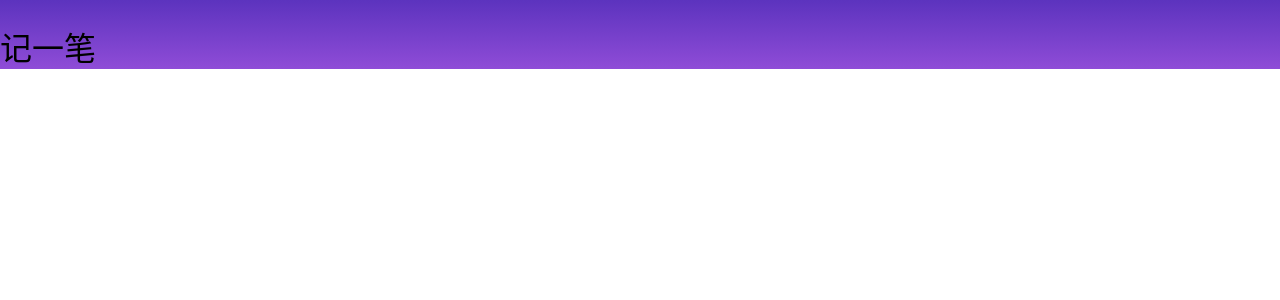
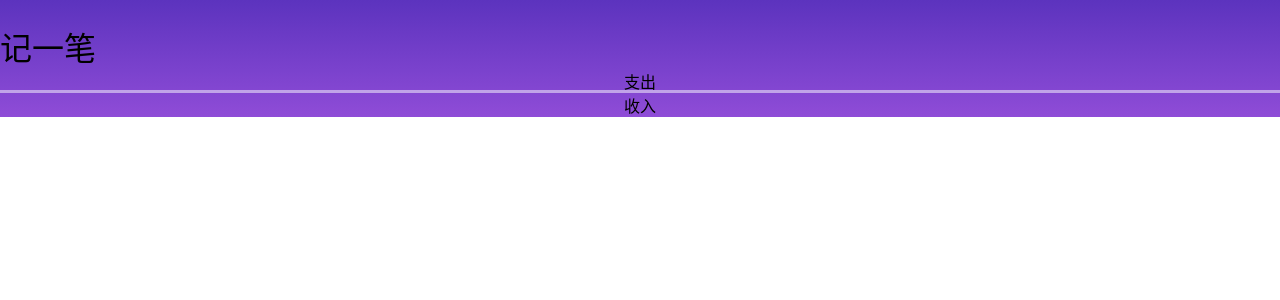
Before and after one commit to floatGray/react-money, a React (Vite) app: page /items/new in a window 1280 px wide. Shown: the top 300 px of the page. Built offline with nearby package versions, Linux system fonts and the light colour scheme.

Commit message:
添加导航栏

```diff
--- a/src/components/Tabs.tsx
+++ b/src/components/Tabs.tsx
@@ -6,12 +6,13 @@
   }[]
   value: T
   onChange: (key: T) => void
+  className: string
 }
 
 export const Tabs = <T extends string>(props: Props<T>) => {
-  const { tabItems, value, onChange } = props
+  const { tabItems, value, onChange, className } = props
   return (
-    <ol flex text-white children-px-24px children-py-12px>
+    <ol className={className} flex text-white children-px-24px children-py-12px>
       {tabItems.map(item => <li key={item.key} className={item.key === value ? s.selected : ''}
         onClick={() => onChange(item.key)}>
         {item.text}
--- a/src/pages/ItemsNewPage.tsx
+++ b/src/pages/ItemsNewPage.tsx
@@ -1,12 +1,21 @@
+import { useState } from 'react'
 import { Gradient } from '../components/Gradient'
 import { Icon } from '../components/Icon'
+import { Tabs } from '../components/Tabs'
 import { TopNav } from '../components/TopNav'
 
+type ItemKind = 'income' | 'expenses'
+
 export const ItemsNewPage: React.FC = () => {
+  const tabItems: { key: ItemKind; text: string }[]
+    = [{ key: 'expenses', text: '支出' }, { key: 'income', text: '收入' }]
+  const [tabItem, setTabItem] = useState<ItemKind>('expenses')
+
   return (
     <div>
       <Gradient>
         <TopNav title="记一笔" icon={<Icon name="back" />} />
+        <Tabs tabItems={tabItems} value={tabItem} onChange={item => setTabItem(item) } className="children-flex-1 text-center"/>
       </Gradient>
     </div>
   )
```
